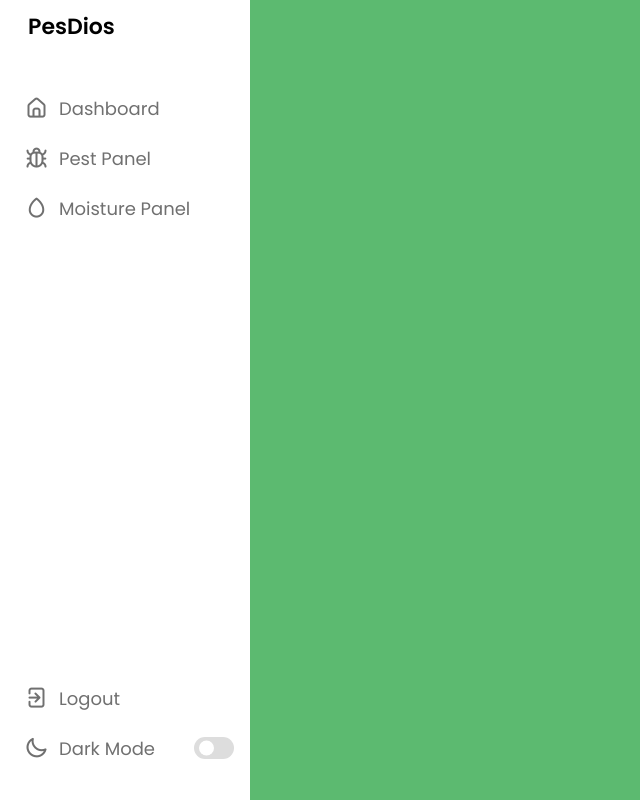
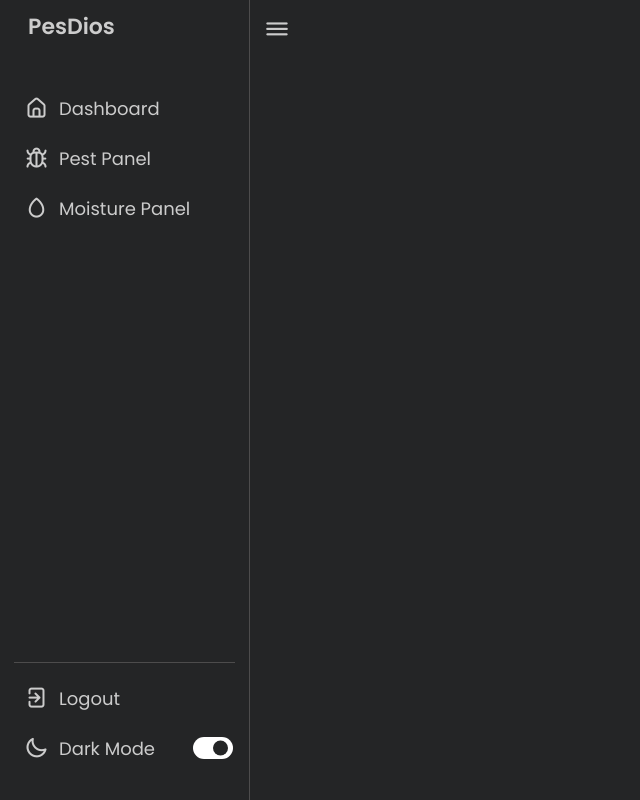
Before and after one commit to Vylon-Kleio/PesDios, a plain HTML site: page dashboard/dashboard.html in a window 1280 px wide. Both pictures are taken after a click on the element 213 px from the left and 748 px from the top of the page. Shown: the whole page, without its empty margins (0-640 px from the left). Drawn offline with nearby package versions, Linux system fonts and the light colour scheme.

Commit message:
Added new feature for the dashboard
Added the feature to toggle the sidebar and to toggle between light mode
and dark mode

```diff
--- a/dashboard/dashboard.html
+++ b/dashboard/dashboard.html
@@ -38,7 +38,7 @@
           </li>
         </ul>
 
-        <ul class="logout-mod">
+        <ul class="logout-mode">
           <li>
             <a href="../index.html">
               <i class="uil uil-signout"></i>
@@ -59,5 +59,13 @@
         </ul>
       </div>
     </nav>
+
+    <section class="dashboard">
+      <div class="top">
+        <i class="uil uil-bars sidebar-toggle"></i>
+      </div>
+    </section>
+
+    <script src="script.js"></script>
   </body>
 </html>
--- a/dashboard/script.js
+++ b/dashboard/script.js
@@ -0,0 +1,12 @@
+const body = document.querySelector("body");
+const toggleMode = body.querySelector(".mode-toggle");
+const toggleSidebar = body.querySelector(".sidebar-toggle");
+const sidebar = body.querySelector("nav");
+
+toggleMode.addEventListener("click", () => {
+  body.classList.toggle("dark");
+});
+
+toggleSidebar.addEventListener("click", () => {
+  sidebar.classList.toggle("close");
+});
--- a/dashboard/style.css
+++ b/dashboard/style.css
@@ -29,6 +29,19 @@ body {
   background-color: var(--primary-color);
 }
 
+body.dark {
+  --primary-color: #3a3b3c;
+  --panel-color: #242526;
+  --text-color: #ccc;
+  --black-light-color: #ccc;
+  --border-color: #4d4c4c;
+  --toggle-color: #fff;
+  --box1-color: #3a3b3c;
+  --box2-color: #3a3b3c;
+  --box3-color: #3a3b3c;
+  --title-icon-color: #ccc;
+}
+
 nav {
   position: fixed;
   top: 0;
@@ -37,6 +50,12 @@ nav {
   width: 250px;
   padding: 10px 14px;
   background-color: var(--panel-color);
+  border-right: 1px solid var(--border-color);
+  transition: var(--tran-05);
+}
+
+nav.close {
+  width: 74px;
 }
 
 nav .logo-name {
@@ -49,6 +68,12 @@ nav .logo-name .logo_name {
   font-size: 22px;
   font-weight: 600;
   color: var(--text-color);
+  transition: var(--tran-05);
+}
+
+nav.close .logo_name {
+  opacity: 0;
+  pointer-events: none;
 }
 
 nav .menu-items {
@@ -81,6 +106,10 @@ nav .menu-items {
   background-color: var(--primary-color);
 }
 
+body.dark li a:hover:before {
+  background-color: var(--text-color);
+}
+
 .menu-items li a i {
   min-width: 45px;
   height: 100%;
@@ -95,6 +124,12 @@ nav .menu-items {
   font-size: 18px;
   font-weight: 400;
   color: var(--black-light-color);
+  transition: var(--tran-05);
+}
+
+nav.close li a .link-name {
+  pointer-events: none;
+  opacity: 0;
 }
 
 .nav-links li a:hover i,
@@ -102,9 +137,20 @@ nav .menu-items {
   color: var(--primary-color);
 }
 
+body.dark .nav-links li a:hover i,
+body.dark .nav-links li a:hover .link-name {
+  color: var(--text-color);
+}
+
+.menu-items .logout-mode {
+  border-top: 1px solid var(--border-color);
+  padding-top: 10px;
+}
+
 .menu-items .mode {
   display: flex;
   align-items: center;
+  white-space: nowrap;
 }
 
 .menu-items .mode-toggle {
@@ -137,4 +183,48 @@ nav .menu-items {
   transform: translateY(-50%);
   background-color: var(--panel-color);
   border-radius: 50%;
+  transition: var(--tran-03);
 }
+
+body.dark .switch:before {
+  left: 20px;
+}
+
+.dashboard {
+  position: relative;
+  left: 250px;
+  min-height: 100vh;
+  width: calc(100% - 250px);
+  background-color: var(--panel-color);
+  padding: 10px 14px;
+  transition: var(--tran-05);
+}
+
+nav.close ~ .dashboard {
+  left: 73px;
+  width: calc(100% - 73px);
+}
+
+.dashboard .top {
+  display: flex;
+  justify-content: space-between;
+  padding: 10px 14px;
+  width: calc(100% - 250px);
+  left: 250px;
+  position: fixed;
+  top: 0;
+  background-color: var(--panel-color);
+  align-items: center;
+  transition: var(--tran-05);
+}
+
+nav.close ~ .dashboard .top {
+  left: 73px;
+  width: calc(100% - 73px);
+}
+
+.dashboard .top .sidebar-toggle {
+  font-size: 26px;
+  color: var(--text-color);
+  cursor: pointer;
+}
```
Also changed, not shown: login/login.html (+2 -1 lines), script.js (deleted).
